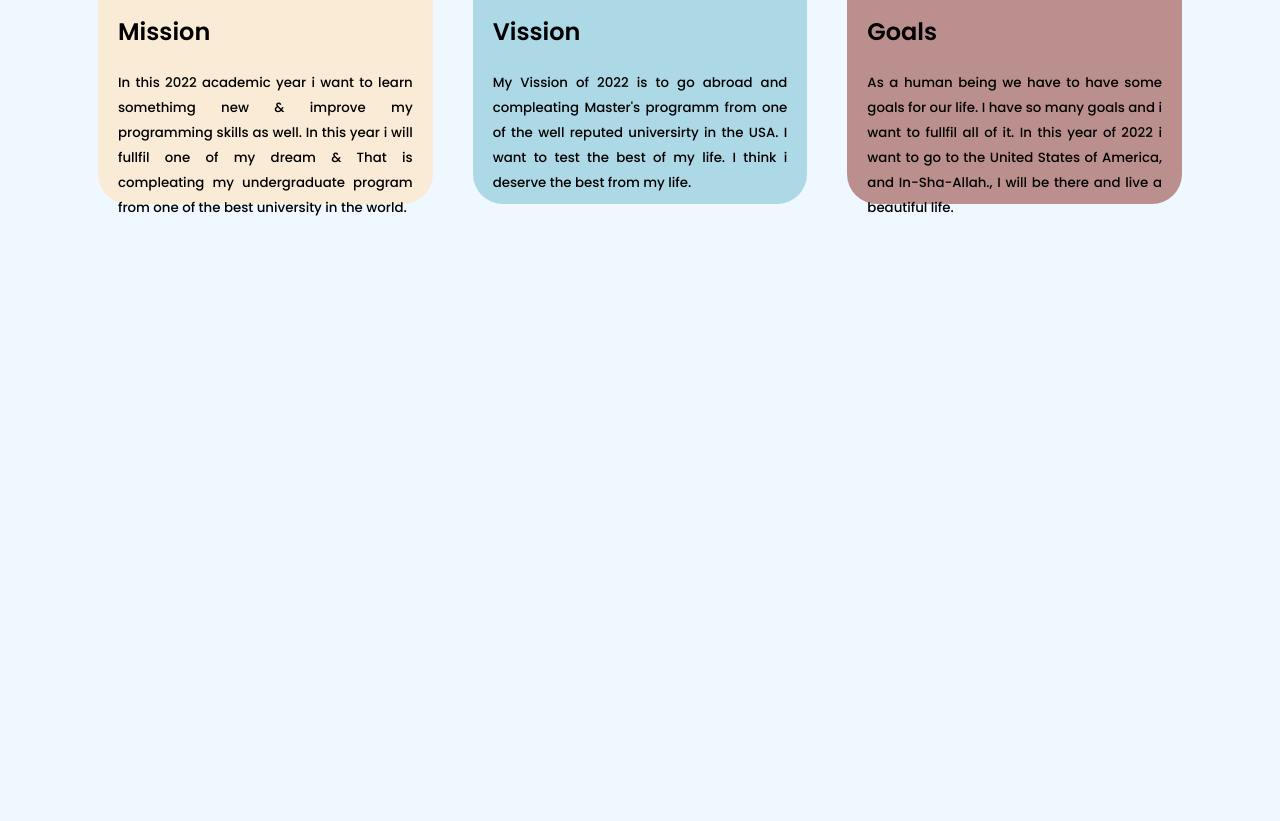
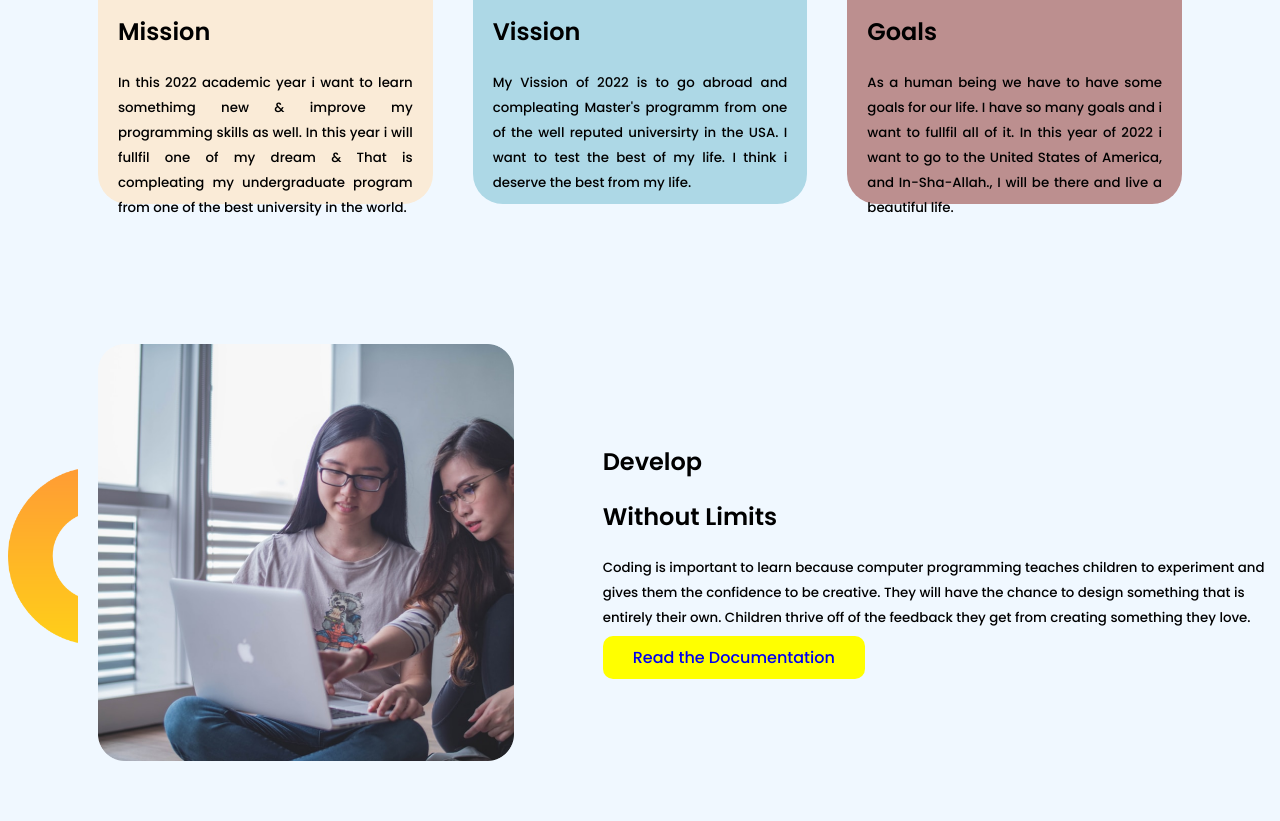
Before and after one commit to Chinno968/Assignment_01, a plain HTML site: page index.html in a window 1280 px wide. Shown: the part 999-1820 px from the top of the page. Before the commit the page ends 1293 px from the top, so only its background shows below. Drawn offline with Linux system fonts and the light colour scheme.

Commit message:
Community section added

```diff
--- a/index.html
+++ b/index.html
@@ -51,6 +51,7 @@
 
     <!-- Section 1 Finished -->
 
+    <!-- Section 2 start -->
     <section class="dream">
         <h1 class="missiontitle">My Mission in <span class="introduction">2022</span> </h1>
         <div class="Purpse">
@@ -79,6 +80,31 @@
             </div>
         </div>
     </section>
+    <!-- Section 2 finished -->
+
+    <!-- Section 3 start -->
+    <section>
+        <div class="develop">
+            <div class="devimg">
+                <img src="images/pictures/coding.png" alt="">
+            </div>
+
+            <div class="devinfo">
+                <h2>Develop</h2>
+                <h2>Without Limits</h2>
+                <p><small>Coding is important to learn because computer programming teaches children to experiment and
+                        gives them the confidence to be creative. They will have the chance to design something that is
+                        entirely their own. Children thrive off of the feedback they get from creating something they
+                        love.</small></p>
+
+                <a class="btn"
+                    href="https://www.bing.com/search?q=why+learning+coding+is+important&cvid=32b702ff9777402db113b576453b0b6b&aqs=edge.1.69i57j0.7886j0j1&pglt=931&FORM=ANNTA1&PC=HCTS">
+                    Read the Documentation</a>
+            </div>
+        </div>
+    </section>
+
+    <!-- Section 3 finished -->
 
 
 </body>
--- a/style.css
+++ b/style.css
@@ -115,3 +115,27 @@ body {
     border-radius: 30px;
 
 }
+
+/* Section 3 Start */
+.develop {
+
+    display: flex;
+    background-image: url(images/shapes/dream-bg.png);
+    background-size: 70px;
+    background-repeat: no-repeat;
+    background-position: left;
+
+}
+
+.devimg img {
+    margin-left: 40px;
+    width: 70%;
+    padding: 50px;
+
+
+
+}
+
+.devinfo {
+    padding-top: 130px;
+}
```
Also changed, not shown: images/shapes/dream-bg.png (added).
